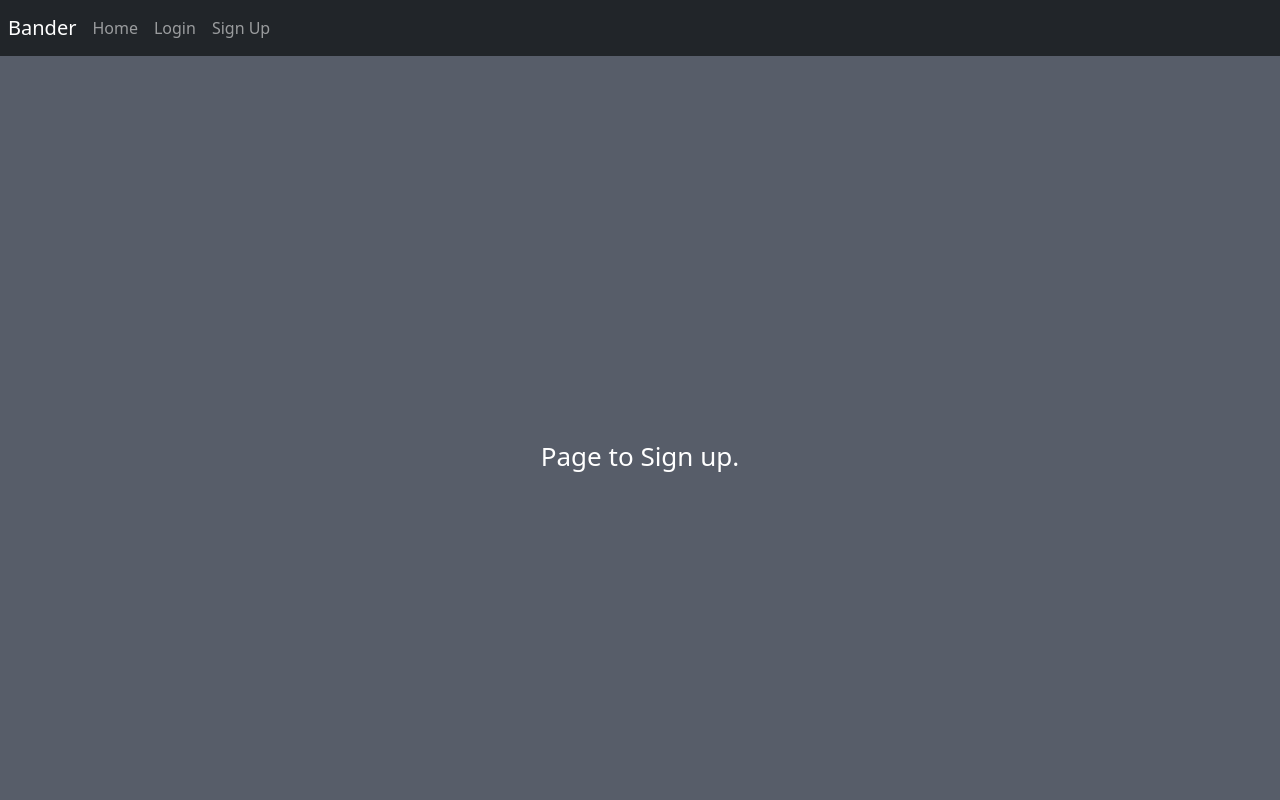
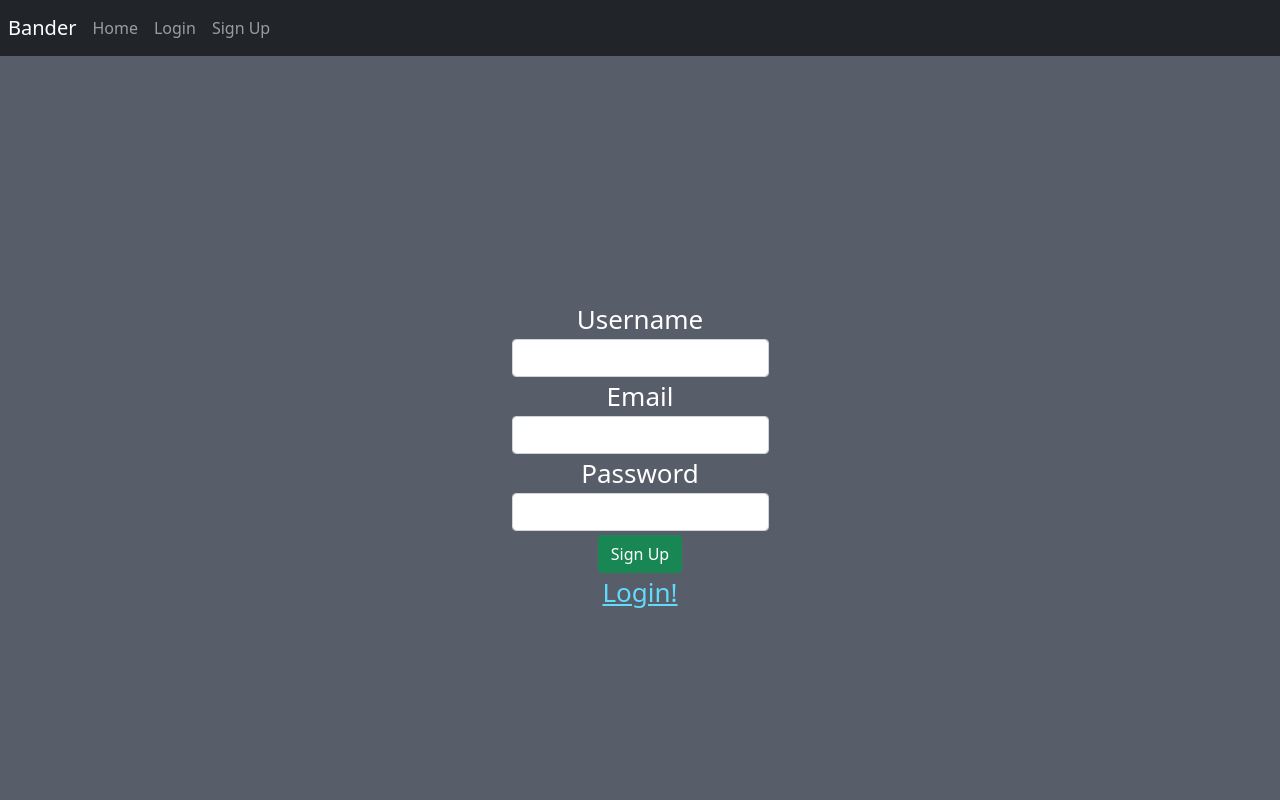
Before and after one commit to TOduah/Banded, a React (Create React App) app in the folder react-ui/: page /signup in a window 1280 px wide. Shown: the top 800 px of the page. Built offline with nearby package versions, Linux system fonts and the light colour scheme.

Commit message:
updated sign up page

```diff
--- a/react-ui/src/components/signup.js
+++ b/react-ui/src/components/signup.js
@@ -1,9 +1,93 @@
-import React from 'react'
+import React, { useState } from 'react'
+import { Switch, Route, Link } from 'react-router-dom'
+import '../App.css'
+import Login from "./login";
 
-function SignUp(){
+const SignUp = props => {
+    // login template. will update for signup
+    // const initialUserState = {
+    //     name: "",
+    //     password: "",
+    //     id: ""
+    //   };
+
+    //   const [user, setUser] = useState(initialUserState);
+
+    //   const handleInputChange = event => {
+    //     const { name, value } = event.target;
+    //     setUser({ ...user, [name]: value });
+    //   };
+
+    //   const signup = () => {
+    //     props.signup(user) // async function from App.js
+    //     props.history.push('/login'); //update url to / route
+    //   }
+    const signup = () => {
+        //
+    }
+
+
     return (
         <div className="App-header">
-            Page to Sign up.
+            <div>
+                <div className="form-group">
+                <label htmlFor="user">Username</label>
+                <input
+                    type="text"
+                    className="form-control"
+                    id="name"
+                    // required
+                    // value={user.name}
+                    // onChange={handleInputChange}
+                    name="name"
+                />
+                </div>
+
+                <div className="form-group">
+                <label htmlFor="user">Email</label>
+                <input
+                    type="text"
+                    className="form-control"
+                    id="email"
+                    // required
+                    // value={user.email}
+                    // onChange={handleInputChange}
+                    name="email"
+                />
+                </div>
+
+                <div className="form-group">
+                <label htmlFor="id">Password</label>
+                <input
+                    type="text"
+                    className="form-control"
+                    id="id"
+                    // required
+                    // value={user.id}
+                    // onChange={handleInputChange}
+                    name="id"
+                />
+                </div>
+
+                <button onClick={signup} className="btn btn-success">
+                    Sign Up
+                </button>
+                <div>
+                <Link to={"/login"} className="App-link">
+                        Login!
+                </Link>
+                </div>
+            </div>
+            {/* <div>
+                <Switch>
+                    <Route
+                        exact path="/login"
+                        render={(props) => (
+                        <Login {...props} signup={signup} />
+                        )}
+                    />
+                </Switch>
+            </div> */}
         </div>
     );
 }
```
